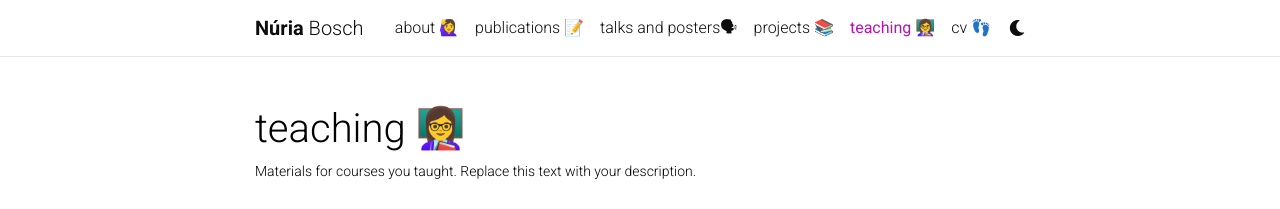
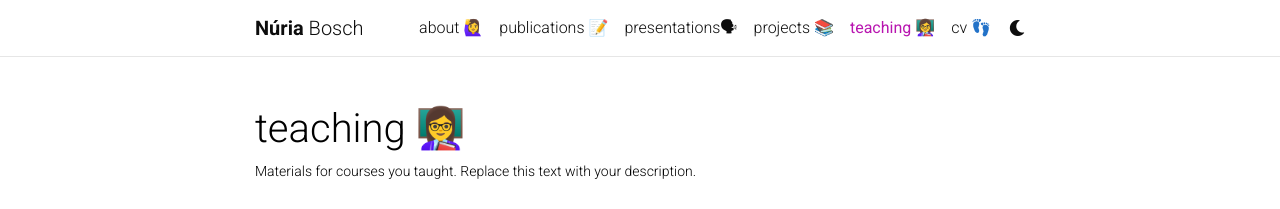
Before and after one commit to nuria-bosch/nuria-bosch.github.io, a Jekyll site: the page built from _pages/teaching.md, in a window 1280 px wide. Shown: the top 209 px of the page. Built offline with Jekyll 4.4.1, drawn with Linux system fonts in a browser that asks for light colours; comment, search, counter and statistics services are not loaded; a style sheet for code colours, icons or effects is not loaded.

Commit message:
Update talks.md

```diff
--- a/_pages/talks.md
+++ b/_pages/talks.md
@@ -1,8 +1,8 @@
 ---
 layout: page
-permalink: /talks/
-title: talks and posters🗣
-description: talks by categories in reversed chronological order. generated by jekyll-scholar.
+permalink: /presentations/
+title: presentations🗣
+description: Talks and posters by categories in reversed chronological order. generated by jekyll-scholar.
 years:
 nav: true
 nav_order: 2
```
